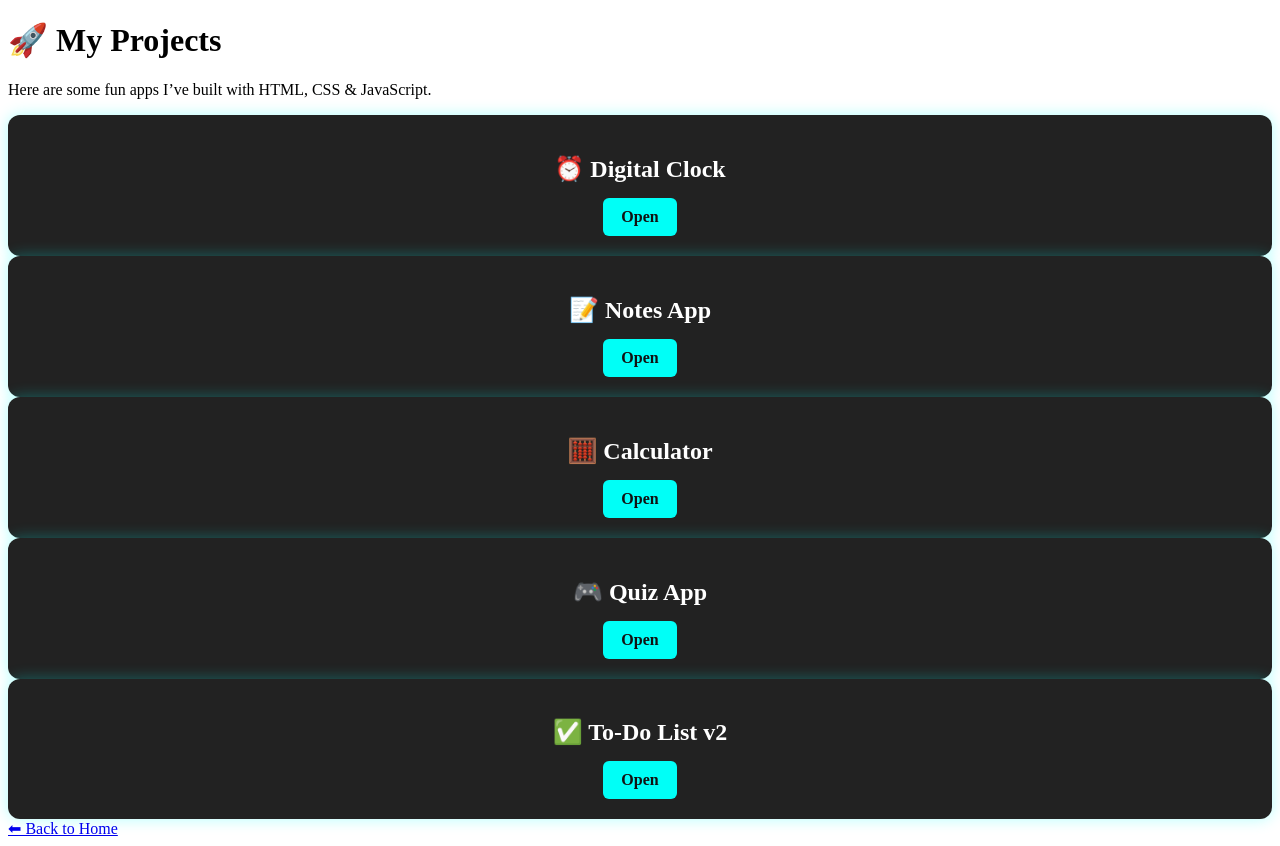
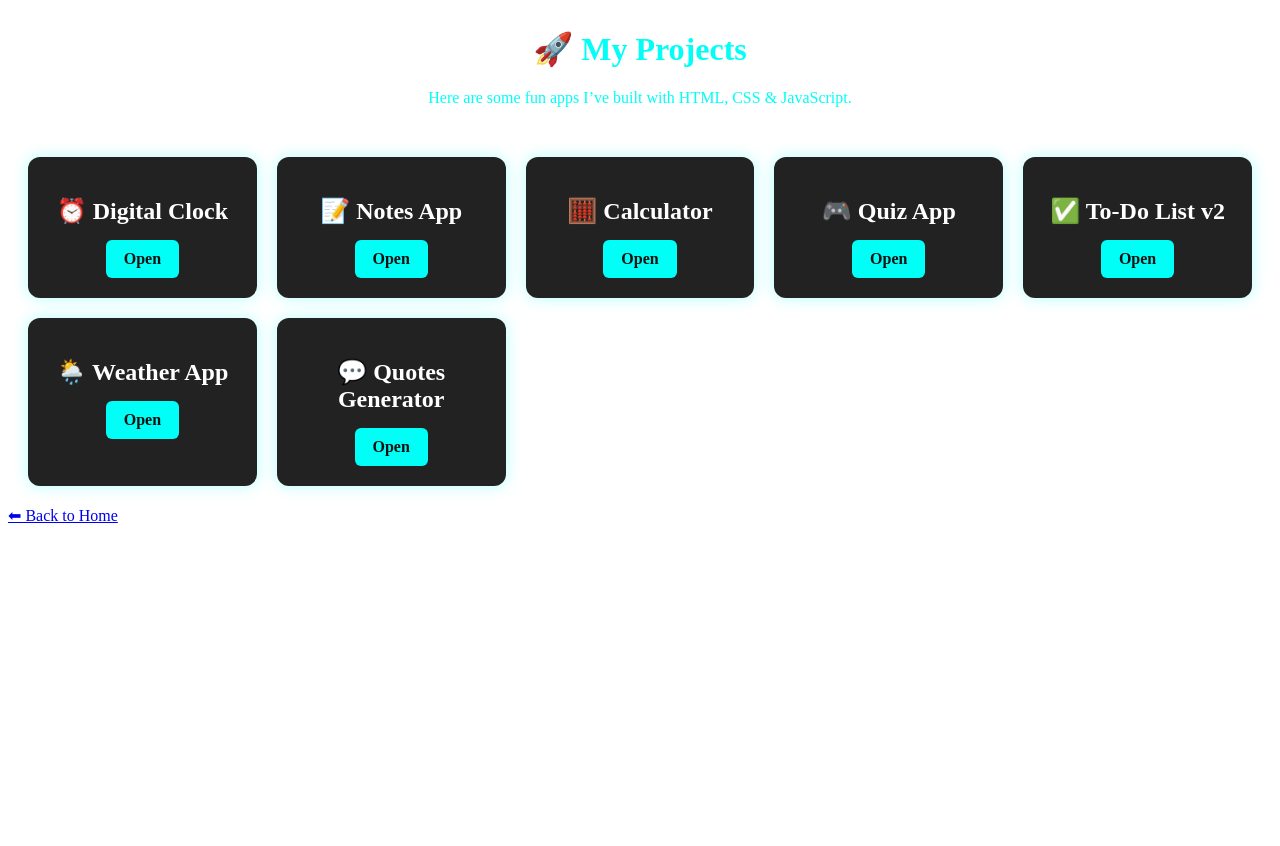
Before and after one commit to rehansheikh000004-lab/mywebsite1, a plain HTML site: page projects.html in a window 1280 px wide. After the commit the page ends 800 px from the top, so only its background shows below. Drawn offline with Linux system fonts and the light colour scheme.

Commit message:
Update projects.html

```diff
--- a/projects.html
+++ b/projects.html
@@ -6,12 +6,12 @@
   <link rel="stylesheet" href="style.css">
 </head>
 <body>
-  <header>
+  <header class="projects-header">
     <h1>🚀 My Projects</h1>
     <p>Here are some fun apps I’ve built with HTML, CSS & JavaScript.</p>
   </header>
 
-  <main class="projects">
+  <main class="projects-grid">
     <div class="project-card">
       <h2>⏰ Digital Clock</h2>
       <a href="clock.html">Open</a>
@@ -36,6 +36,16 @@
       <h2>✅ To-Do List v2</h2>
       <a href="todo.html">Open</a>
     </div>
+
+    <div class="project-card">
+      <h2>🌦️ Weather App</h2>
+      <a href="weather.html">Open</a>
+    </div>
+
+    <div class="project-card">
+      <h2>💬 Quotes Generator</h2>
+      <a href="quotes.html">Open</a>
+    </div>
   </main>
 
   <footer>
```
